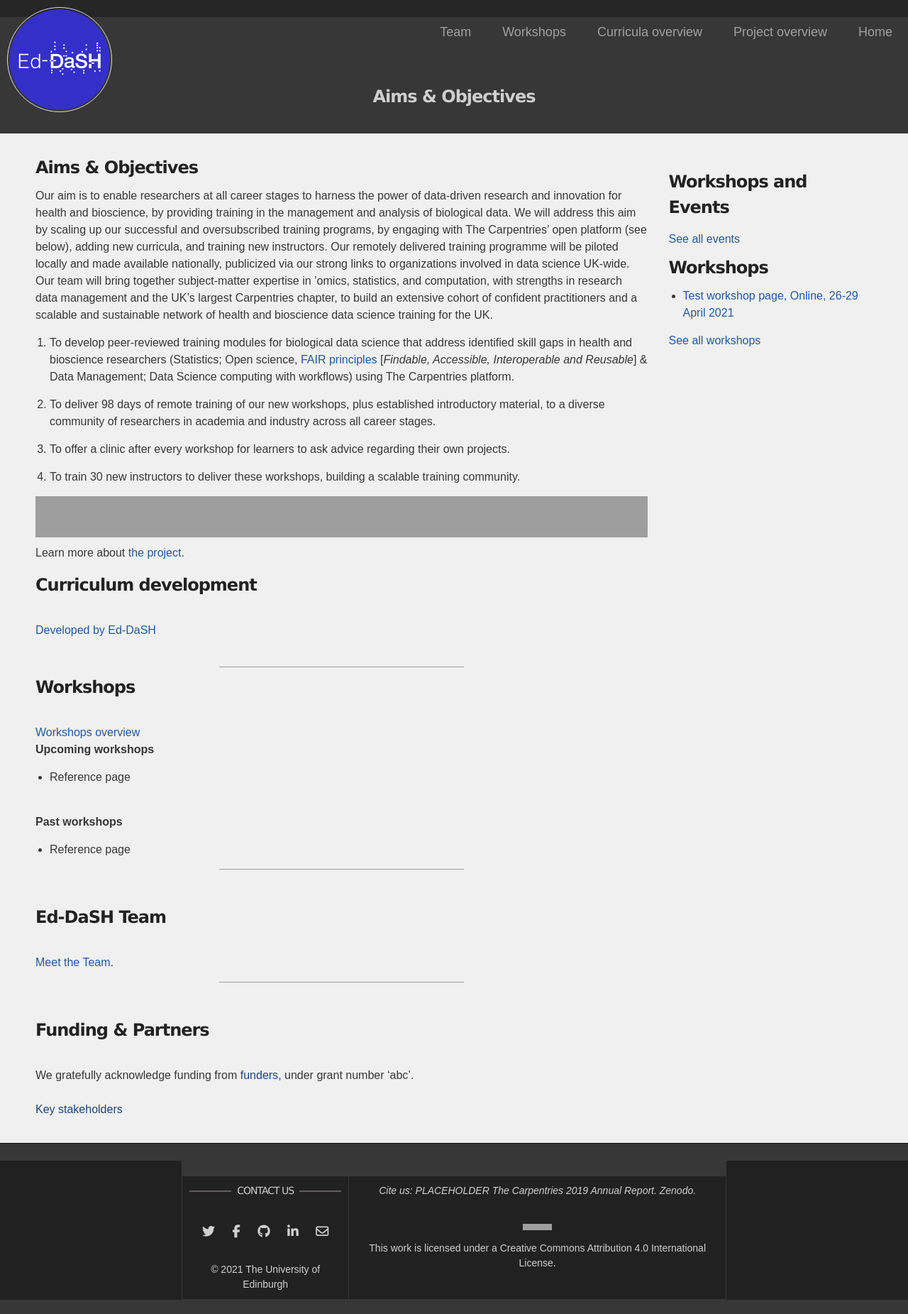
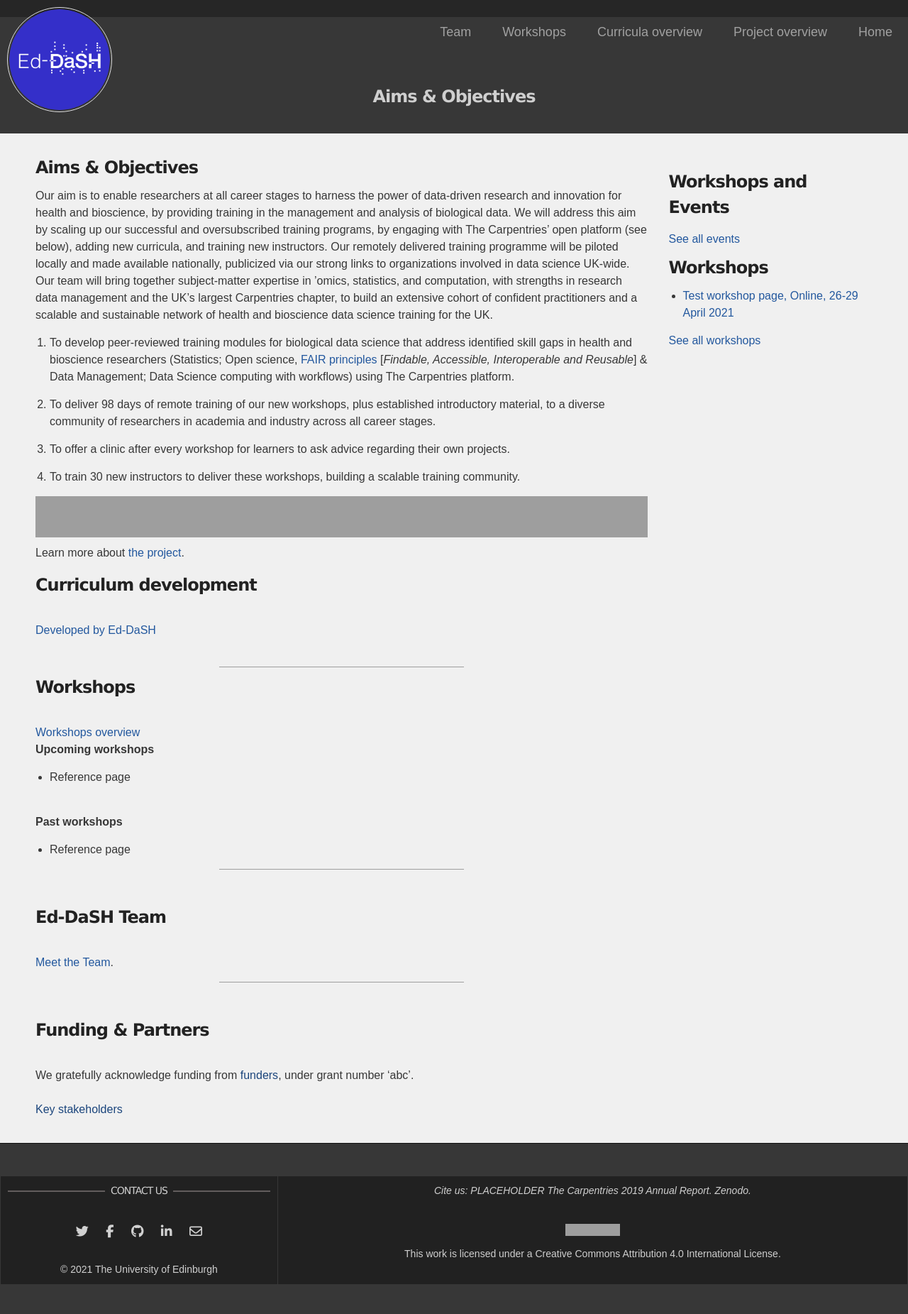
Before and after one commit to edcarp/Ed-DaSH, a Jekyll site: the page built from index.md, in a window 1280 px wide. Shown: the whole page at 71% size. Built offline with Jekyll 4.4.1, drawn with Linux system fonts in a browser that asks for light colours; nearby versions of some CDN libraries; our own code applies the rules of GitHub Pages for plain Markdown files; after the commit the page ends 1830 px from its top, so only the background shows below that; grey boxes are pictures that could not be loaded.

Commit message:
Update default.html

```diff
--- a/_layouts/default.html
+++ b/_layouts/default.html
@@ -39,7 +39,7 @@
       margin-left: auto;
       margin-right: auto;
       /*width: 50%;*/
-      max-width: 60%;
+      max-width: 100%;
       }
    </style>
 </head>
```
